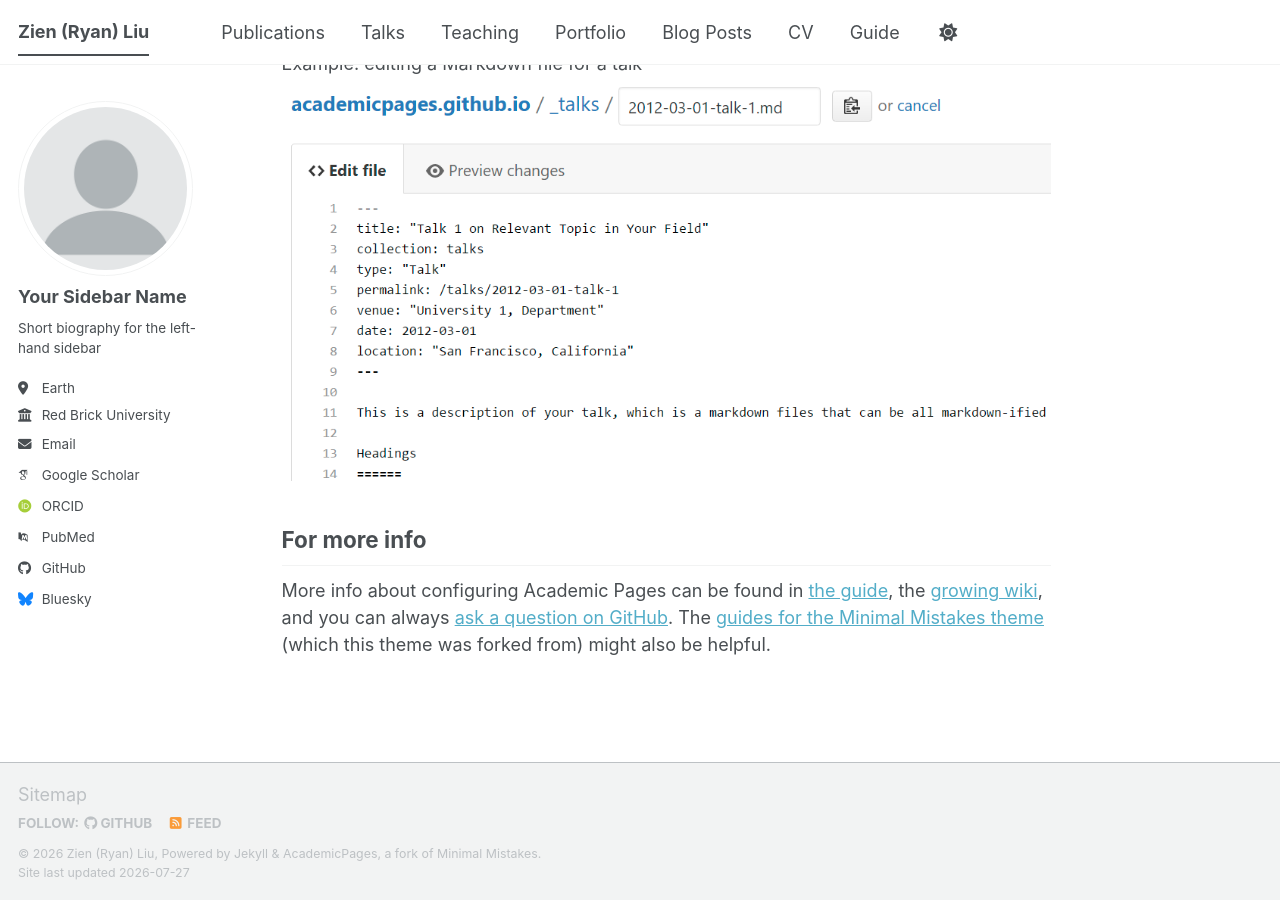
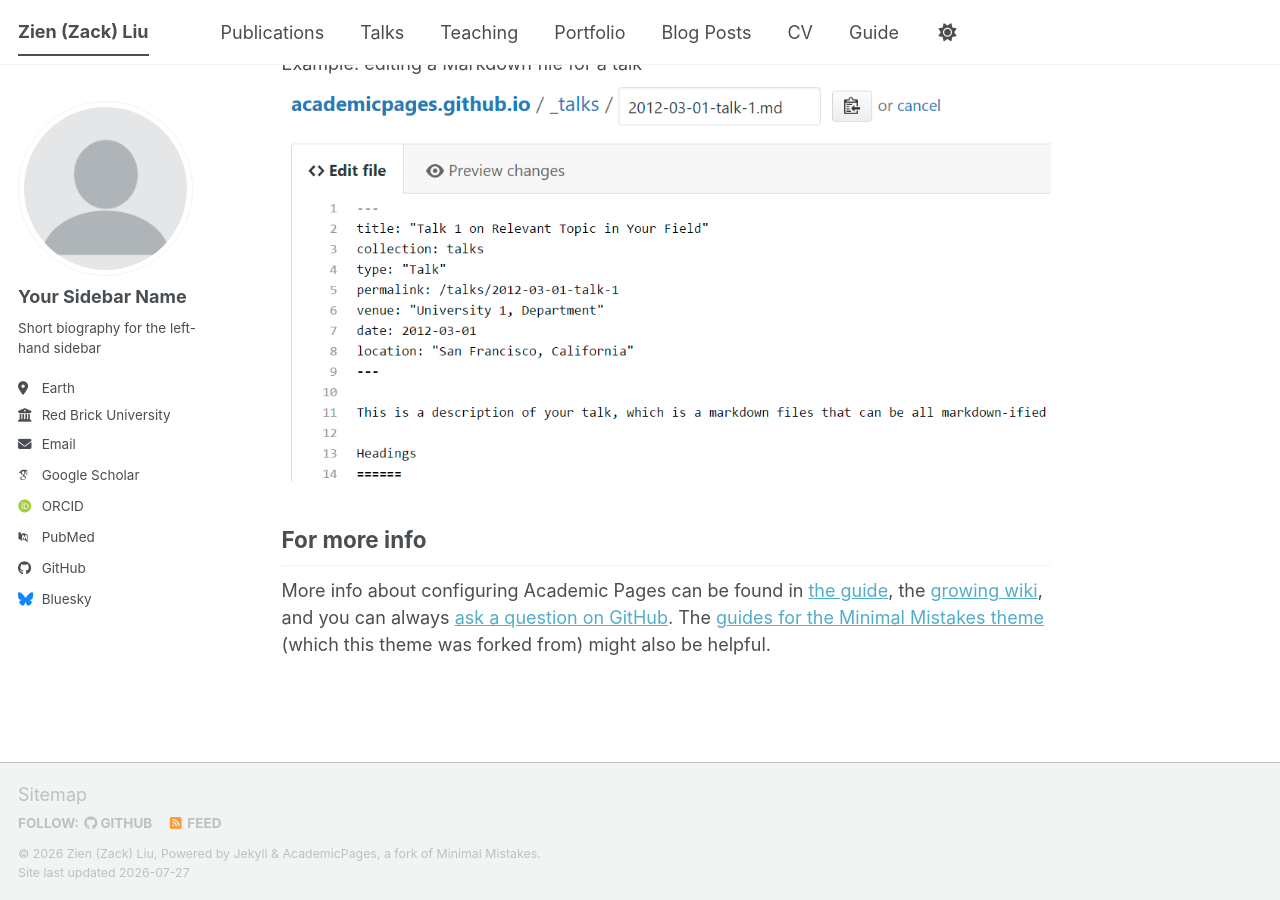
Before and after one commit to Liuzin521/Liuzin521.github.io, a Jekyll site: the page built from _pages/about.md, in a window 1280 px wide and 900 px high, scrolled down 2720 px. Built offline with Jekyll 4.4.1, drawn with Linux system fonts in a browser that asks for light colours; some web fonts are replaced; a script bundle is joined from its source files by our own code; library files that are not in the unit come from our copies.

Commit message:
Update site title and name in configuration

```diff
--- a/_config.yml
+++ b/_config.yml
@@ -9,9 +9,9 @@
 # Basic Site Settings
 locale                   : "en-US"
 site_theme               : "default" # The available themes options are "default", "air", "sunrise", "mint", "dirt" and "contrast"
-title                    : "Zien (Ryan) Liu"
+title                    : "Zien (Zack) Liu"
 title_separator          : "-"
-name                     : &name "Zien (Ryan) Liu"
+name                     : &name "Zien (Zack) Liu"
 description              : &description "Master at Rice University"   # Update this with a general description of your site, this is the default if not overridden by a page
 url                      : https://Liuzin521.github.io # The base hostname & protocol for your site e.g. "https://[your GitHub username].github.io",
                                                            # or if you already have some other page hosted on Github then use "https://[your GitHub username].github.io/[Your Repo Name]"
```
